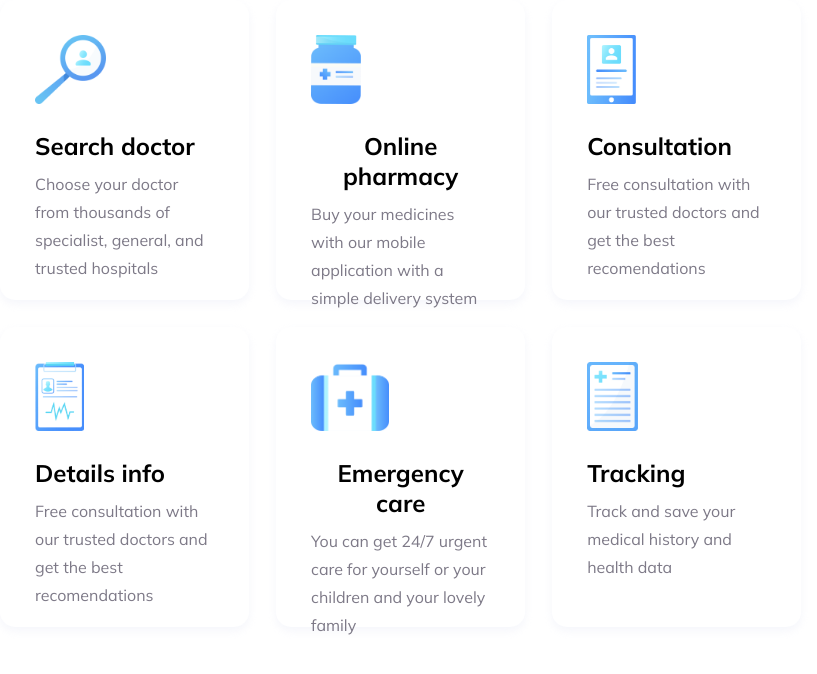
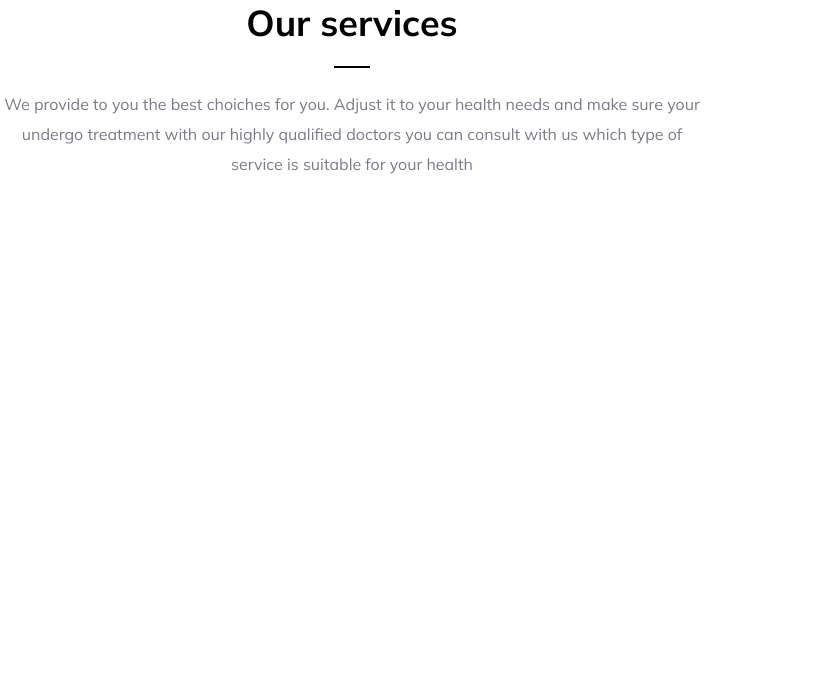
Before and after one commit to muntheoy/react-project, a React (Create React App) app: page / in a window 1280 px wide. Shown: the top 674 px of the page, without its empty margins (0-817 px from the left). Built offline with nearby package versions, Linux system fonts and the light colour scheme.

Commit message:
Create services text

```diff
--- a/src/App.tsx
+++ b/src/App.tsx
@@ -4,6 +4,7 @@ import HeaderText from './components/HeaderText';
 import Header from './components/Header';
 import ServicesCard from './components/ServicesCard';
 import ServicesBlock from './components/ServicesBlock';
+import ServicesText from './components/ServicesText';
 
 
 function App() {
@@ -11,7 +12,7 @@ function App() {
 
   return (
     <div className="App">
-      <ServicesBlock/>
+      <ServicesText/>
     </div>
   );
 }
--- a/src/components/ServicesBlock.tsx
+++ b/src/components/ServicesBlock.tsx
@@ -2,7 +2,7 @@ import React from "react";
 import ServicesCard from "./ServicesCard";
 import "../styles/ServicesBlock.css"
 
-export const servicesData = [
+const servicesData = [
   {
     icon: require("../assets/images/servis-card-icon-1.png"),
     title: 'Search doctor',
@@ -38,14 +38,13 @@ export const servicesData = [
 
 const ServicesContainer: React.FC = () => {
   return (
-    <div style={{width: '70%'}}>
-        <div className="ServicesBlock">
+    <div className="ServicesBlock">
       {servicesData.map((service, index) => (
         <ServicesCard key={index} {...service} />
       ))}
-    </div>
     </div>
   );
 };
 
 export default ServicesContainer;
+export{};
--- /dev/null
+++ b/src/components/ServicesText.tsx
@@ -0,0 +1,17 @@
+import React from "react";
+import "../styles/ServicesText.css";
+
+export const ServicesText: React.FC = () => {
+    const title = "Our services";
+    const subtitle = "We provide to you the best choiches for you. Adjust it to your health needs and make sure your undergo treatment with our highly qualified doctors you can consult with us which type of service is suitable for your health"
+    return(
+        <div className="ServicesText">
+            <span className="ServicesText-title">{title}</span>
+            <div className="ServicesText-line">{}</div>
+            <span className= "ServicesText-subtitle">{subtitle}</span>
+        </div>
+    )
+}
+
+export default ServicesText;
+export{};
--- /dev/null
+++ b/src/styles/ServicesText.css
@@ -0,0 +1,27 @@
+.ServicesText{
+    width: 55%;
+    display: flex;
+    flex-direction: column;
+    align-items: center;
+
+}
+
+.ServicesText-title{
+    font-size: 36px;
+    font-family: "MulishBold";
+    margin-bottom: 3%;
+}
+
+.ServicesText-line{
+    background-color: black;
+  width: 5%;
+  height: 1.5px;
+  margin-bottom: 3%;
+}
+
+.ServicesText-subtitle{
+    font-size: 18;
+    font-family: "MulishRegular";
+    color: #7D7987;
+    line-height: 30px;
+}
```
